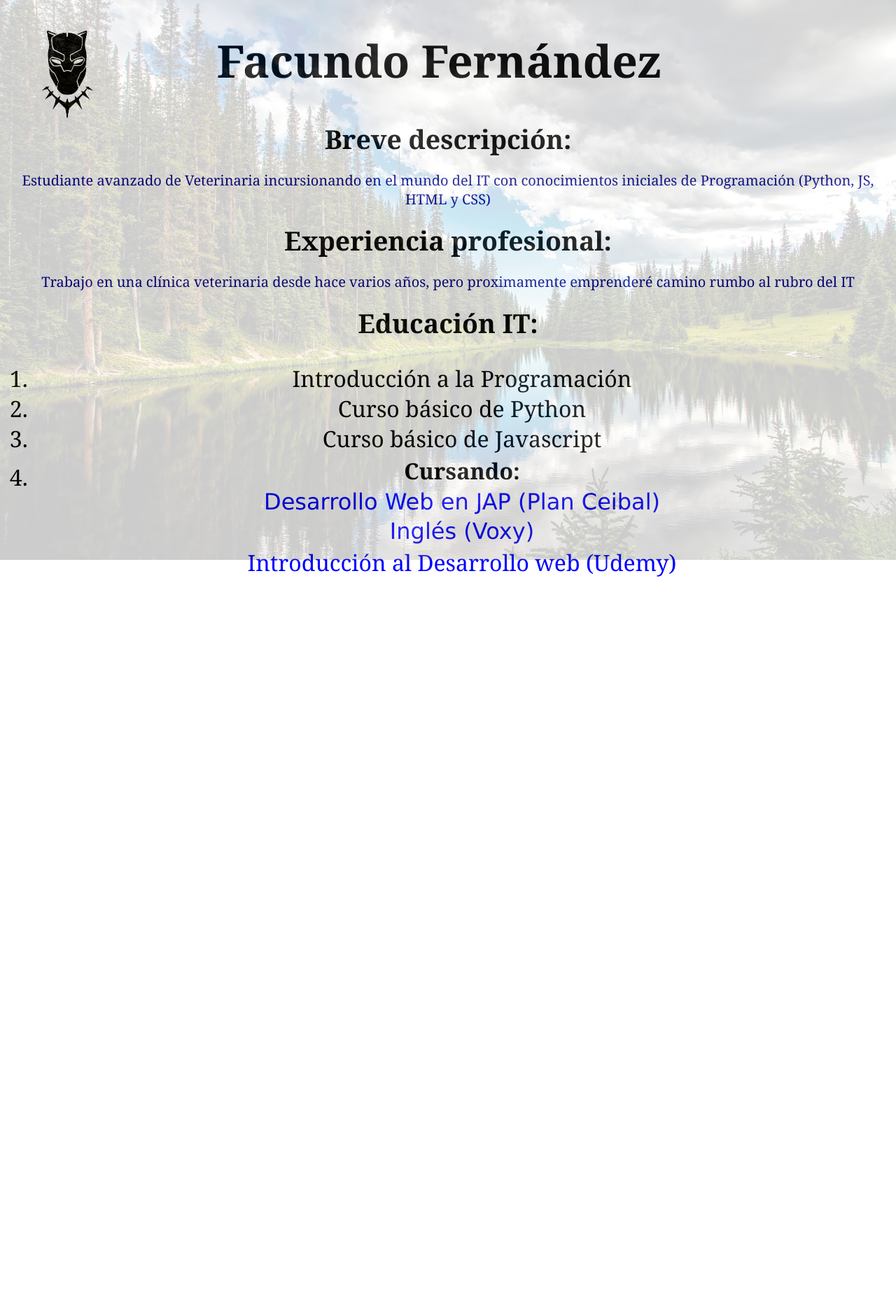
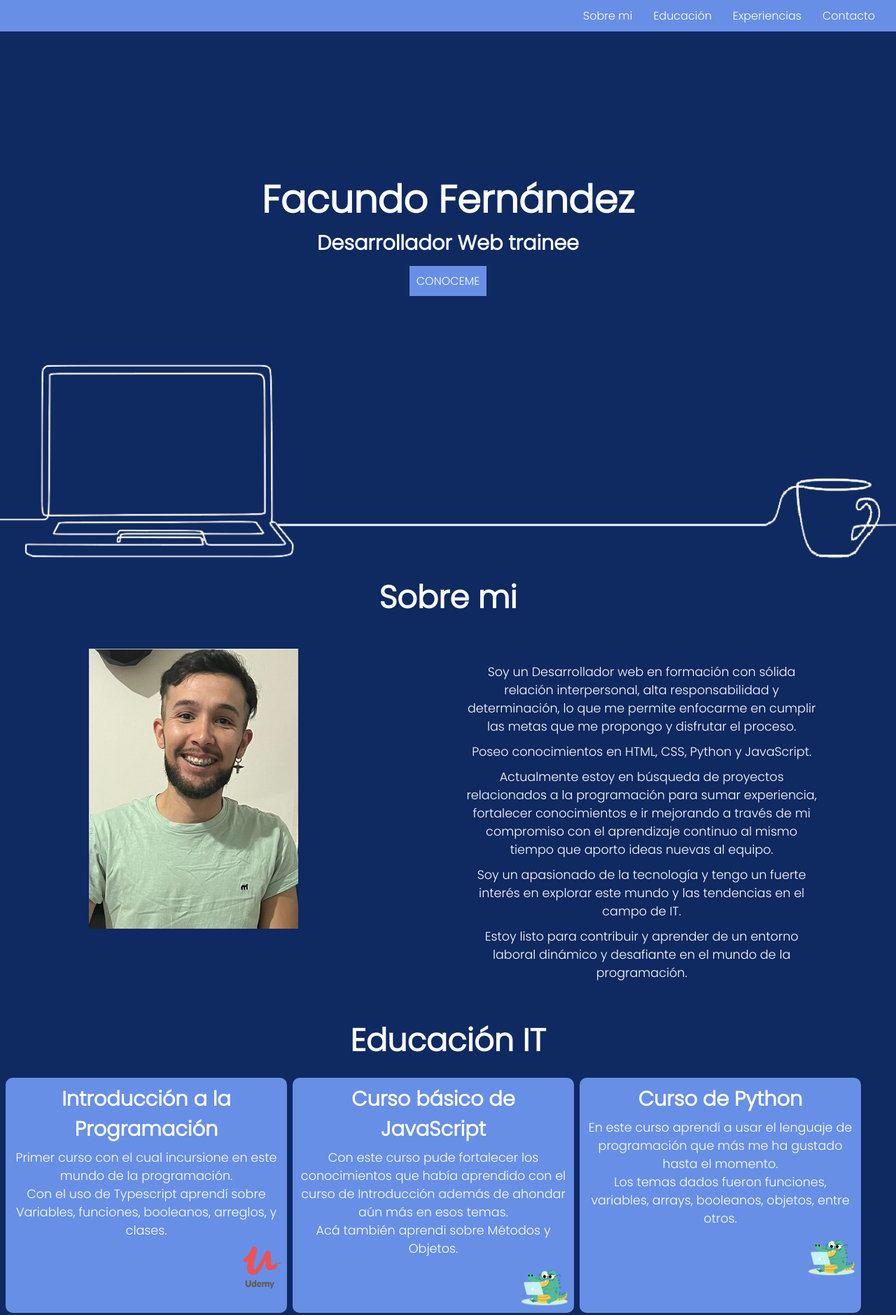
Before and after one commit to facufbornia/facufbornia.github.io, a plain HTML site: page index.html in a window 1280 px wide. Shown: the top 1879 px of the page at 70% size. Before the commit the page ends 860 px from the top, so only its background shows below. Drawn offline with Linux system fonts and the light colour scheme.

Commit message:
Primer actualización del portfolio

```diff
--- a/index.html
+++ b/index.html
@@ -1,51 +1,123 @@
 <!DOCTYPE html>
-<html lang="en">
+<html lang="es">
 <head>
     <meta charset="UTF-8">
     <meta name="viewport" content="width=device-width, initial-scale=1.0">
-    <title>Mi Portafolio HTML-CSS</title>
-    <link rel="stylesheet" href="portafolio.css">
-
+    <title>Facundo Fernández</title>
+    <link rel="stylesheet" href="style.css">
+    <link rel="stylesheet" href="responsive.css">
 </head>
 <body>
-    <div class="fondo"> </div>
-    <h1><img src="./img/black panther.jpg">Facundo Fernández</h1>
+    <header class="container">
+        <div class="container">
+            <div id="menu">
+                <nav>
+                    <ul>
+                        <li><a href="#sobremi">Sobre mi</a></li>
+                        <li><a href="#educacion">Educación</a></li>
+                        <li><a href="#experiencia">Experiencias</a></li>
+                        <li><a href="#contact">Contacto</a></li>
+                    </ul>
+                </nav>
+            </div>
+            <div id="name">
+                <h1>Facundo Fernández</h1>
+                <h4>Desarrollador Web trainee</h4>
+                <a class="conoceme" href="#sobremi"> CONOCEME </a>
+            </div>
+        </div>
+    </header>
+    <!-- Sobre mi -->
+    <section id="aboutme">
+        <div class="container">
+            <h2 id="sobremi"> Sobre mi </h2>
+            <div class="descripcion">
+                <div><img src="img/perfil.png" alt="Facundo Fernandez" title="Facundo Fernández Bornia"></div>
+                <div class="textme">
+                    <p>Soy un Desarrollador web en formación con sólida relación interpersonal, alta responsabilidad y determinación, lo que me permite enfocarme en cumplir las metas que me propongo y disfrutar el proceso. </p>
+                    <p> Poseo conocimientos en HTML, CSS, Python y JavaScript. </p>
+                    <p>Actualmente estoy en búsqueda de proyectos relacionados a la programación para sumar experiencia, fortalecer conocimientos e ir mejorando a través de mi compromiso con el aprendizaje continuo al mismo tiempo que aporto ideas nuevas al equipo.</p>
+                    <p>Soy un apasionado de la tecnología y tengo un fuerte interés en explorar este mundo y las tendencias en el campo de IT.</p> <p>Estoy listo para contribuir y aprender de un entorno laboral dinámico y desafiante en el mundo de la programación.
+                    </p>
+                </div>
+            </div>
+        </div>
+    </section>
+    <!-- Educación -->
+    <section>
+        <div class="container">
+            <h2 id="educacion">Educación IT</h2>
+            <div class="edu">
+                <div class="contenedor-edu">
+                    <div class="introd terminado">
+                        <h3>Introducción a la Programación</h3>
+                        <p>Primer curso con el cual incursione en este mundo de la programación.</p>
+                        <p>Con el uso de Typescript aprendí sobre Variables, funciones, booleanos, arreglos, y clases.</p>
+                        <img src="img/udemy.png" title="Udemy.com">
+                    </div>
 
-    <div>
-        <h3>Breve descripción: </h3>
-        <p class="desc"> Estudiante avanzado de Veterinaria incursionando en el mundo del IT con conocimientos iniciales de Programación (Python, JS, HTML y CSS)</p>
-    </div>
-    <div>
-        <h3>Experiencia profesional: </h3>
-        <p class="exp"> Trabajo en una clínica veterinaria desde hace varios años, pero proximamente emprenderé camino rumbo al rubro del IT </p>
-    </div>
-    <div>
-        <h3>Educación IT: </h3>
-        <p>
-            <ol>
-                <li>Introducción a la Programación </li>
-                <li>Curso básico de Python</li>
-                <li>Curso básico de Javascript</li>
-                <li>
-                    <table>
-                        <tr>
-                            <th>Cursando:</th>
-                        </tr>
-                        <tr>
-                            <td id="jap">Desarrollo Web en JAP (Plan Ceibal)</td>
-                            <!-- <br> -->
-                        </tr>
-                        <tr>
-                            <td id="voxy">Inglés (Voxy)</td>
-                        </tr>
-                        <tr>
-                            <td id="ude">Introducción al Desarrollo web (Udemy)</td>
-                        </tr>
-                  </table>
-                </li>
-            </ol>
-        </p>
-    </div>
+                    <div class="js terminado">
+                        <h3>Curso básico de JavaScript</h3>
+                        <p>Con este curso pude fortalecer los conocimientos que había aprendido con el curso de Introducción
+                            además de ahondar aún más en esos temas.</p>
+                        <p>Acá también aprendi sobre Métodos y Objetos.</p>
+                        <img id="cody" src="img/cody.png" title="Codigofacilito">
+                    </div>
+
+                    <div class="python terminado">
+                        <h3>Curso de Python</h3>
+                        <p>En este curso aprendí a usar el lenguaje de programación que más me ha gustado hasta el momento.</p>
+                        <p>Los temas dados fueron funciones, variables, arrays, booleanos, objetos, entre otros.</p>
+                        <img id="cody" src="img/cody.png" title="Codigofacilito">
+                    </div>
+
+                    <div class="jap cursando">
+                        <h3>Desarrollo Web</h3>
+                        <p>Actualmente me encuentro cursando Desarrollo Web con el programa de Jóvenes a Programar de Ceibal.</p>
+                        <p>Aquí hemos visto DOM, CSS, HTML y JavaScript.</p>
+                        <img src="img/jap.png" title="Ceibal">
+                    </div>
+
+                    <div class="webd cursando">
+                        <h3>Front-End</h3>
+                        <p>Durante este curso estoy obteniendo un vistazo general del desarrollo web, se menciona sobre HTML, CSS, Javascript, Bootstrap, DOM, Jquery, Python.</p>
+                        <img src="img/udemy.png" title="Udemy.com">
+                    </div>
+
+                    <div class="ingles cursando">
+                        <h3>Inglés</h3>
+                        <p>Una herramienta muy importante en la cual estoy mejorando día a día.</p>
+                        <p>A día de hoy estoy aprendiendo mediante la plataforma Voxy.</p>
+                        <img src="img/Voxy.png" title="Voxy.com">
+                    </div>
+                </div>
+            </div>
+        </div>
+    </section>
+    <!-- EXPERIENCIA -->
+    <section id="experiencia">
+        <div class="container">
+            <h2> Lenguajes que manejo</h2>
+            <div><img src="img/css3.png" alt="css3" title="css3"></div>
+            <div><img src="img/html.png" alt="html" title="html5"></div>
+            <div><img id="jsimg" src="img/javascript.png" alt="javascript" title="javascript"></div>
+            <div><img src="img/python.png" alt="python" title="python"></div>
+        </div>
+    </section>
+    <!--  CONTACTO  -->
+    <section id="contact">
+        <div class="container">
+            <h2>Métodos de Contacto</h2>
+            <div>
+                <h4>Correo electrónico</h4>
+                <img src="img/gmail.png" title="gmail">
+            </div>
+            <div>
+                <h4>Linkedin</h4>
+                <img src="img/linkedin.png" title="linkedin">
+            </div>
+        </div>
+    </section>
 
 </body>
 </html>
--- /dev/null
+++ b/responsive.css
@@ -0,0 +1,6 @@
+@media (hover: hover){
+    .cursando:hover{
+        display: inline-block;
+        vertical-align: middle;
+        transform: perspective(28px) translateZ(0.4px);
+    }}
--- /dev/null
+++ b/style.css
@@ -0,0 +1,202 @@
+@import url('https://fonts.googleapis.com/css2?family=Poppins:wght@300&display=swap');
+
+*{
+    font-family: 'Poppins', sans-serif;
+    background-color: #0F2961;
+    margin: 0;
+    color: white;
+}
+html{
+    scroll-behavior: smooth;
+}
+.container{
+    max-width: 1400px;
+    margin: auto;
+}
+#menu{
+    position: sticky; /* nav se mueve al scrollear*/
+    top: 0; /* hasta llegar al final del header, siempre arriba*/
+    opacity: 0.8;
+}
+#menu:hover{
+    opacity: 1;
+}
+
+nav ul{
+    display: flex; /* sería como "mostrar flexibles los elementos" lo debo usar en la
+                etiqueta general que contiene la etiq a aplicarle la propiedad*/
+    justify-content: flex-end; /*al display flex se le puede sumar align-items center*/
+    background-color: #678FE6;
+}
+
+li{
+    list-style: none; /* Saco las viñetas de las listas*/
+    margin-right: 20px;
+    background-color: #678FE6;
+    padding: 10px 10px 10px 0;
+}
+
+a{
+    text-decoration: none;
+    color: white;
+    background-color: #678FE6;
+}
+li a:hover{
+    font-size: 1.2em;
+    font-weight: bold;
+}
+
+#name{
+    text-align: center;
+    margin-top: 200px;
+    color: white;
+}
+
+h1{
+    font-size: 3.4em;
+    margin: 0; /* Todos los elementos traen un margen por defecto */
+}
+h2{
+    font-size: 2.8em;
+}
+h3{
+    font-size: 1.8em;
+}
+p{
+    font-size: 1.1em;
+}
+
+h4{
+    font-size: 1.8em;
+    margin-bottom: 20px;
+}
+.conoceme{
+    padding: 10px 10px 10px 10px;
+}
+.conoceme:hover{
+    font-size: 1.2em;
+    font-weight: bold;
+}
+header{
+    background-image: url(img/header.png);
+    height: 100vh;
+    background-size: cover;
+    background-position: center center;
+}
+
+
+/* -----ABOUT ME--------*/
+section{
+    text-align: center;
+    margin-top: 20px;
+}
+.descripcion{
+    display: flex;
+    justify-content: space-around;
+}
+#sobremi{
+    margin-bottom: 20px;
+    font-size: 2.8em;
+}
+.descripcion img{
+    height: 400px;
+    padding: 20px;
+}
+.textme{
+    width: 40%;
+    margin-top: 40px;
+}
+.textme p{
+    margin-bottom: 10px;
+}
+
+/*  --------EDUCACIÓN-------- */
+#educacion{
+    margin: 40px 0 20px 0;
+    font-size: 2.8em;
+}
+.contenedor-edu{
+    display: flex;
+    flex-wrap: wrap;/* Determina el contenido del flex, cuantos elementos habran por fila*/
+}
+
+.contenedor-edu h3{
+    margin: 0 0 6px 0;
+}
+
+.js,.introd,.python{
+    width: 30%;
+    padding: 6px;
+    margin-left: 8px;
+}
+
+.jap,.webd,.ingles{
+    width: 30%;  /* El padding suma como width*/
+    padding: 6px;
+    margin-left: 8px;
+}
+
+.edu img{
+    height: 60px;
+    max-width: 120px;
+    margin-top: 10px;
+    float: right;
+}
+.terminado{
+    margin-bottom: 20px;
+    border: #678FE6 solid;
+    border-radius: 10px;
+    background: #678FE6; /* Porque lo aplica solo a la imagen?*/
+}
+
+.terminado h3,.terminado p,.terminado img{
+    background: #678FE6;
+}
+
+.cursando{
+    margin-bottom: 20px;
+    border: #1f49a5 solid;
+    border-radius: 10px;
+    background: #1f49a5; /* Porque lo aplica solo a la imagen?*/
+}
+
+.cursando h3,.cursando p,.cursando img{
+    background: #1f49a5;
+}
+
+
+/* ------EXPERIENCIA------ */
+
+#experiencia img{
+    width: 15%;
+    height: 15%;
+    float: left;
+    justify-content: center;
+    text-align: center;
+    padding-left: 80px;
+    padding-top: 20px;
+}
+#jsimg{
+    margin-top: 20px;
+}
+#experiencia .container{
+    text-align: center;
+    padding: 20px 0;
+    height: 40vh;
+}
+
+/* ----- CONTACTO ------*/
+#contact img{
+    text-align: center;
+    height: 140px;
+
+}
+#contact{
+    display: flex;
+    flex-wrap: wrap;
+
+}
+/* Agregar evento para que agrande las imagenes  */
+/* Al hacer clic en el correo aparezca mi direccion email */
+/* Cuando achico la pagina quiero que js y phyton se separen juntos */
+/* Hacer que el header tambien tenga aplicado container */
```
Also changed, not shown: img/Voxy.png (added), img/cody.png (added), img/css3.png (added), img/gmail.png (added), img/header.png (added), img/html.png (added), img/jap.png (added), img/javascript.png (added), img/js.jpg (added), img/linkedin.png (added), img/perfil.png (added), img/python.png (added), img/udemy.png (added).
